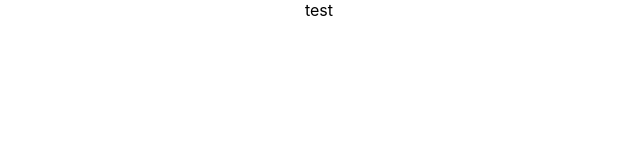
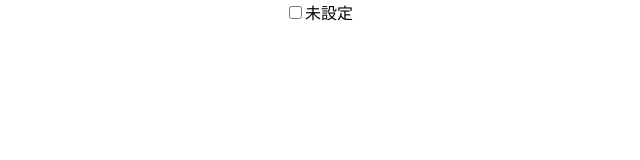
Before and after one commit to yuyohi/prefectures-population-chart, a React (Create React App) app: page / in a window 1280 px wide. Shown: the top 160 px of the page, without its empty margins (321-961 px from the left). Built offline with nearby package versions, Linux system fonts and the light colour scheme.

Commit message:
add checkBoxList

```diff
--- a/src/App.tsx
+++ b/src/App.tsx
@@ -1,6 +1,11 @@
 import { FC } from 'react';
 import './App.css';
+import CheckBoxList from './components/checkBox';
 
-const App: FC = () => <div className="app">test</div>;
+const App: FC = () => (
+  <div className="app">
+    <CheckBoxList />
+  </div>
+);
 
 export default App;
--- /dev/null
+++ b/src/components/checkBox.tsx
@@ -0,0 +1,58 @@
+import { FC } from 'react';
+
+type Prefecture = {
+  prefCode?: number;
+  prefName?: string;
+};
+
+type PrefectureProps = Prefecture & {
+  drawGraph?: () => void;
+};
+
+type PrefectureList = {
+  prefectureList?: Prefecture[];
+  drawGraph?: () => void;
+};
+
+const CheckBox: FC<PrefectureProps> = ({
+  prefCode = -1,
+  prefName = '未設定',
+  drawGraph = () => undefined,
+}) => (
+  <label htmlFor={`prefecture-${prefCode}`}>
+    <input
+      type="checkbox"
+      name="prefectures"
+      value={prefCode}
+      id={`prefecture-${prefCode}`}
+      onChange={drawGraph}
+    />
+    {prefName}
+  </label>
+);
+
+const CheckBoxList: FC<PrefectureList> = ({
+  prefectureList = [
+    {
+      prefCode: -1,
+      prefName: '未設定',
+    },
+  ],
+  drawGraph = () => undefined,
+}) => (
+  <div>
+    {prefectureList.map((prefecture) => {
+      const { prefCode, prefName } = prefecture;
+
+      return (
+        <CheckBox
+          prefCode={prefCode}
+          prefName={prefName}
+          drawGraph={drawGraph}
+        />
+      );
+    })}
+  </div>
+);
+
+export default CheckBoxList;
```
Also changed, not shown: .eslintrc.js.
